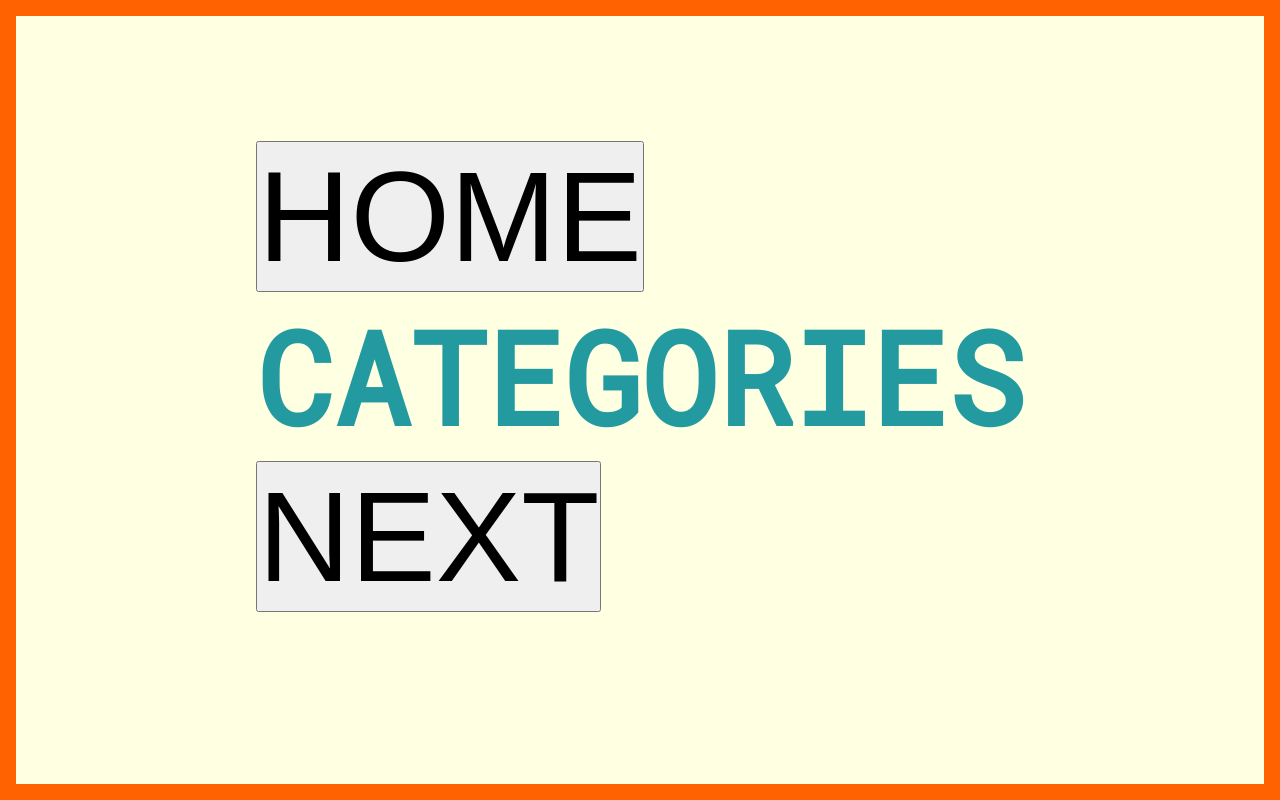
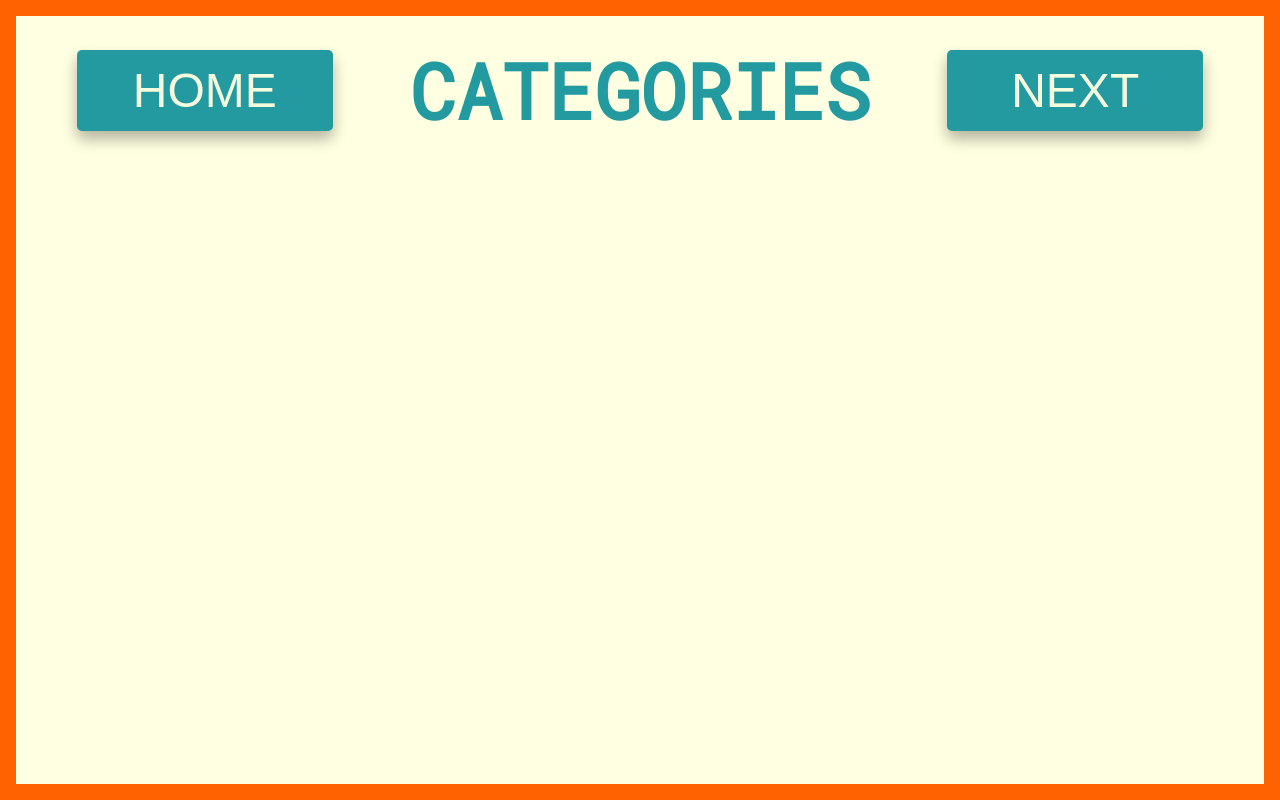
Before and after one commit to seanscott95/Catchphrase, a React (Vite) app: page / in a window 1280 px wide. Both pictures are taken after a click on the button "PLAY". Built offline with nearby package versions, Linux system fonts and the light colour scheme.

Commit message:
edited all classes to be camel case, created a container mixin, edited the look and layout of the navbar section that displays that page title and the navigation buttons

```diff
--- a/src/components/CategoriesPage.jsx
+++ b/src/components/CategoriesPage.jsx
@@ -1,5 +1,5 @@
 
-const CategoriesPage = () => {
+const CategoriesPage = ({ handleHomeBtnClick }) => {
 
     const categories = [
         'PARTY',
@@ -16,11 +16,11 @@ const CategoriesPage = () => {
     ];
 
     return (
-        <div className='container'>
+        <div className='categoryPageContainer'>
             <section className='navbar'>
-                <button className='home-btn'>HOME</button>
-                <h1 className='page-title'>CATEGORIES</h1>
-                <button className='next-btn'>NEXT</button>
+                <button onClick={handleHomeBtnClick} className='navbarBtn'>HOME</button>
+                <h1 className='pageTitle'>CATEGORIES</h1>
+                <button className='navbarBtn'>NEXT</button>
             </section>
 
             <section className='categories'>
--- a/src/index.css
+++ b/src/index.css
@@ -16,11 +16,12 @@ body {
   justify-content: center;
   align-items: center;
 }
-body h1, body button {
-  font-size: clamp(2rem, 10vw, 8rem);
+
+.pageTitle {
+  color: rgb(34, 154, 159);
 }
 
-.container {
+.homepageContainer {
   display: flex;
   flex-direction: column;
   justify-content: center;
@@ -29,13 +30,13 @@ body h1, body button {
   max-width: 960px;
   margin: 0 auto;
   gap: 3rem;
+  height: 90vh;
+  width: 100%;
 }
-
-.page-title {
-  color: rgb(34, 154, 159);
+.homepageContainer h1, .homepageContainer button {
+  font-size: clamp(2rem, 10vw, 8rem);
 }
-
-.play-btn {
+.homepageContainer .playBtn {
   border: none;
   background: rgb(34, 154, 159);
   color: rgba(255, 255, 224, 0.957);
@@ -46,7 +47,49 @@ body h1, body button {
   width: 50vw;
   max-width: 960px;
 }
-.play-btn:hover {
+.homepageContainer .playBtn:hover {
+  background: rgb(38, 197, 202);
+  cursor: pointer;
+}
+
+.categoryPageContainer {
+  display: flex;
+  flex-direction: column;
+  justify-content: center;
+  align-items: center;
+  width: 100vw;
+  max-width: 960px;
+  margin: 0 auto;
+  gap: 3rem;
+  height: 90vh;
+  width: 100%;
+  justify-content: space-between;
+}
+.categoryPageContainer h1 {
+  font-size: clamp(2rem, 6vw, 5rem);
+}
+
+.navbar {
+  display: flex;
+  justify-content: space-evenly;
+  width: 100vw;
+  align-items: center;
+}
+.navbar .navbarBtn {
+  border: none;
+  background: rgb(34, 154, 159);
+  color: rgba(255, 255, 224, 0.957);
+  margin: 0.5rem;
+  line-height: 1.5;
+  border-radius: 5px;
+  box-shadow: 0px 8px 15px rgba(0, 0, 0, 0.3);
+  font-size: clamp(1.5rem, 6vw, 3rem);
+  padding: 0.1em 0.5em;
+  min-width: -moz-fit-content;
+  min-width: fit-content;
+  width: 20%;
+}
+.navbar .navbarBtn:hover {
   background: rgb(38, 197, 202);
   cursor: pointer;
 }/*# sourceMappingURL=index.css.map */
--- a/src/index.scss
+++ b/src/index.scss
@@ -17,15 +17,17 @@ body {
     font-size: clamp(.7rem, 3vw, 1.2rem);
     font-family: 'Roboto Mono', monospace;
     border: 1rem solid rgb(255, 98, 0);
-    h1, button {
-        font-size: clamp(2rem, 10vw, 8rem);
-    }
     display: flex;
     justify-content: center;
     align-items: center;
 }
 
-.container {
+.pageTitle {
+    color: $secondary;
+}
+
+// ------- Mixins -------
+@mixin container {
     display: flex;
     flex-direction: column;
     justify-content: center;
@@ -34,10 +36,8 @@ body {
     max-width: 960px;
     margin: 0 auto;
     gap: 3rem;
-}
-
-.page-title {
-    color: $secondary;
+    height: 90vh;
+    width: 100%;
 }
 
 @mixin button {
@@ -54,8 +54,41 @@ body {
     }
 }
 
-.play-btn {
-    @include button;
-    width: 50vw;
-    max-width: 960px;
+// ------------ Pages -------------
+// ------ Homepage -------
+.homepageContainer {
+    @include container;
+    h1, button {
+        font-size: clamp(2rem, 10vw, 8rem);
+    }
+    .playBtn {
+        @include button;
+        width: 50vw;
+        max-width: 960px;
+    }
 }
+
+// ------ Categories ------
+
+.categoryPageContainer {
+    @include container;
+    h1 {
+        font-size: clamp(2rem, 6vw, 5rem);
+    }
+    justify-content: space-between;
+}
+
+.navbar {
+    display: flex;
+    justify-content: space-evenly;
+    width: 100vw;
+    align-items: center;
+
+    .navbarBtn {
+        @include button;
+        font-size: clamp(1.5rem, 6vw, 3rem);
+        padding: .1em .5em;
+        min-width: fit-content;
+        width: 20%;
+    }
+}
```
Also changed, not shown: 1 other file (tests, documents, lock files or other folders).
